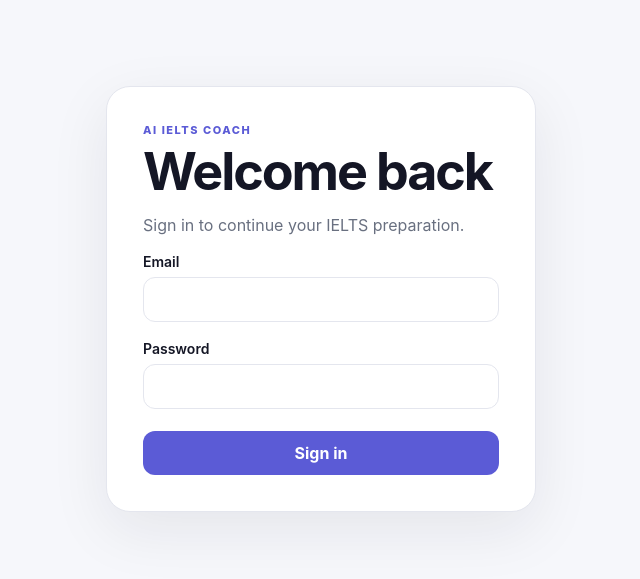
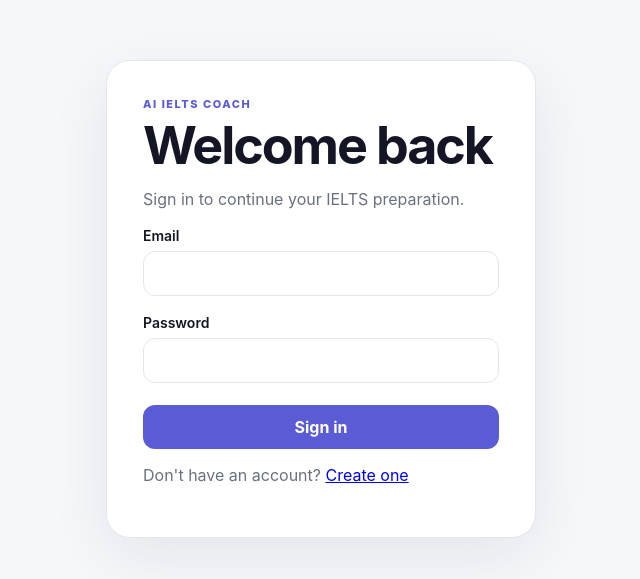
Before and after one commit to adhishmodi/ai-ielts-coach, a Next.js app in the folder frontend/: page /login in a window 1280 px wide. Shown: the part 101-680 px from the top of the page, without its empty margins (319-959 px from the left). Built offline with nearby package versions, Linux system fonts and the light colour scheme; no server answers.

Commit message:
feat: link login page to registration

```diff
--- a/frontend/app/login/page.tsx
+++ b/frontend/app/login/page.tsx
@@ -41,6 +41,10 @@ export default function LoginPage() {
         <label>Password<input type="password" value={password} onChange={(e) => setPassword(e.target.value)} required /></label>
         {error && <div className="error-box">{error}</div>}
         <button className="primary-button" disabled={busy}>{busy ? "Signing in…" : "Sign in"}</button>
+        <p className="muted auth-switch">
+          Don&apos;t have an account?{" "}
+          <a href="/register">Create one</a>
+        </p>
       </form>
     </main>
   );
```
